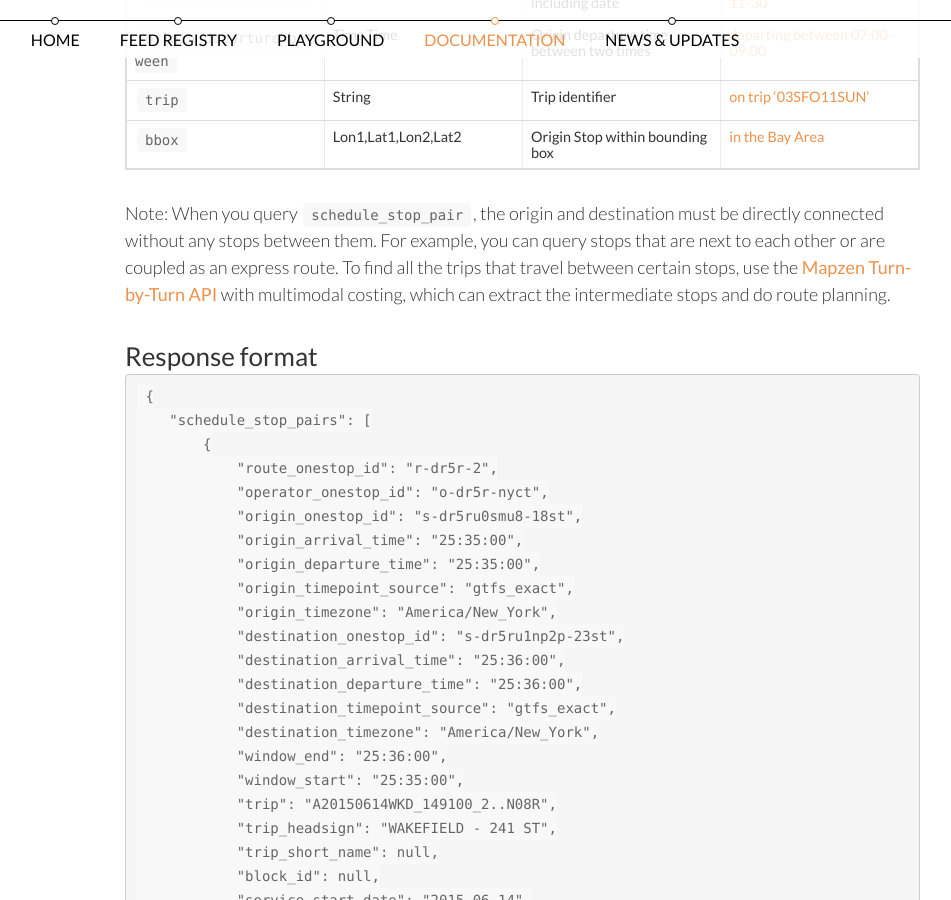
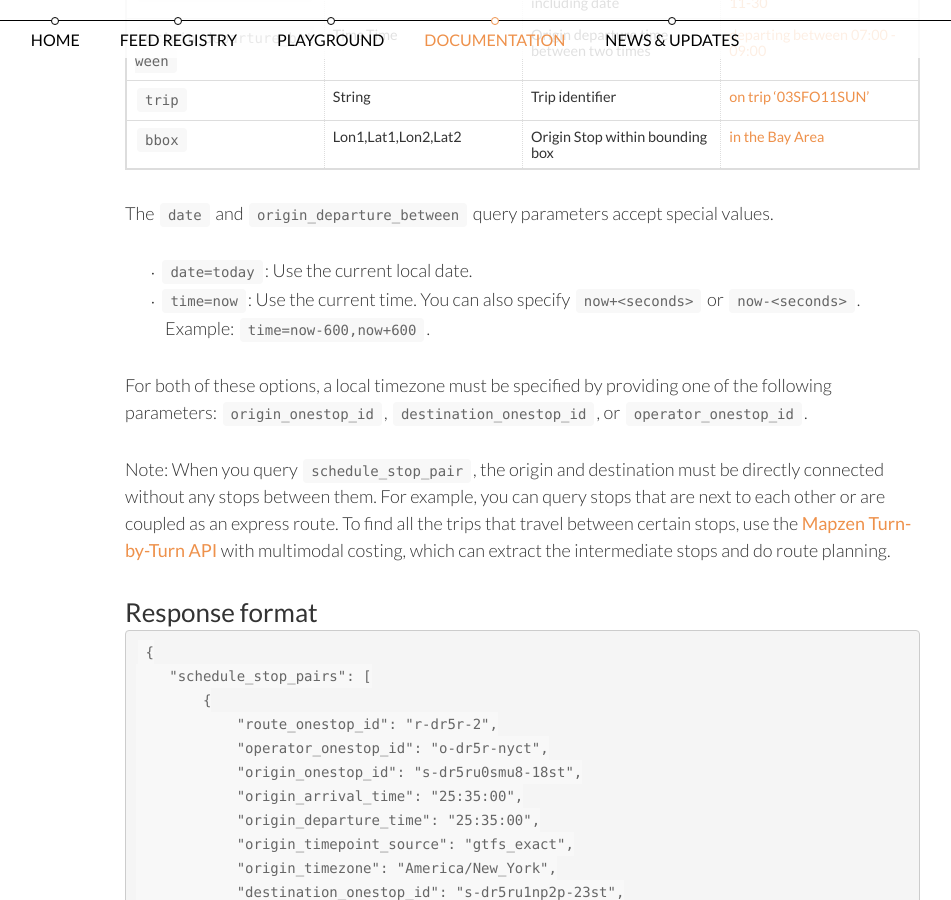
Before and after one commit to transitland/www-transit-land, a Jekyll site: the page built from documentation/datastore/schedules.md, in a window 1280 px wide and 900 px high, scrolled down 4376 px. Shown: the whole window, without its empty margins (255-1206 px from the left). Built offline with Jekyll 4.4.1, drawn with Linux system fonts in a browser that asks for light colours; nearby versions of some CDN libraries; some of the changed text lies outside the part shown.

Commit message:
Relative date & time parameters

```diff
--- a/documentation/datastore/schedules.md
+++ b/documentation/datastore/schedules.md
@@ -71,7 +71,7 @@ Times can be specified with more than 24 hours, as indicated by GTFS. For exampl
 
 ### Frequency based schedule
 
-When `frequency_type` is present, the trip is repeated every `frequency_headway_seconds` beginning at `frequency_start_time` and ending at `frequency_end_time`. See [GTFS frequencies.txt](https://developers.google.com/transit/gtfs/reference/frequencies-file) documentation.
+When `frequency_type` is present, the trip is repeated every `frequency_headway_seconds` beginning at `frequency_start_time` and ending at `frequency_end_time`. See [GTFS frequencies.txt](https://developers.google.com/transit/gtfs/reference/frequencies-file) documentation.x
 
 The values for `frequency_type` are:
 
@@ -95,6 +95,13 @@ The main ScheduleStopPair API endpoint is [/api/v1/schedule_stop_pairs](http://t
 | `origin_departure_between` | Time,Time | Origin departure time between two times | [departing between 07:00 - 09:00](http://transit.land/api/v1/schedule_stop_pairs?origin_departure_between=07:00:00,09:00:00) |
 | `trip`                     | String | Trip identifier | [on trip '03SFO11SUN'](http://transit.land/api/v1/schedule_stop_pairs?trip=03SFO11SUN) |
 | `bbox`                     | Lon1,Lat1,Lon2,Lat2 | Origin Stop within bounding box | [in the Bay Area](http://transit.land/api/v1/schedule_stop_pairs?bbox=-123.057,36.701,-121.044,38.138)
+
+The `date` and `origin_departure_between` query parameters accept special values.
+
+ * `date=today`: Use the current local date.
+ * `time=now`: Use the current time. You can also specify `now+<seconds>` or `now-<seconds>`. Example: `time=now-600,now+600`.
+
+ For both of these options, a local timezone must be specified by providing one of the following parameters: `origin_onestop_id`, `destination_onestop_id`, or `operator_onestop_id`.
 
 Note: When you query `schedule_stop_pair`, the origin and destination must be directly connected without any stops between them. For example, you can query stops that are next to each other or are coupled as an express route. To find all the trips that travel between certain stops, use the [Mapzen Turn-by-Turn API](https://mapzen.com/documentation/turn-by-turn/api-reference/) with multimodal costing, which can extract the intermediate stops and do route planning.
 
```
